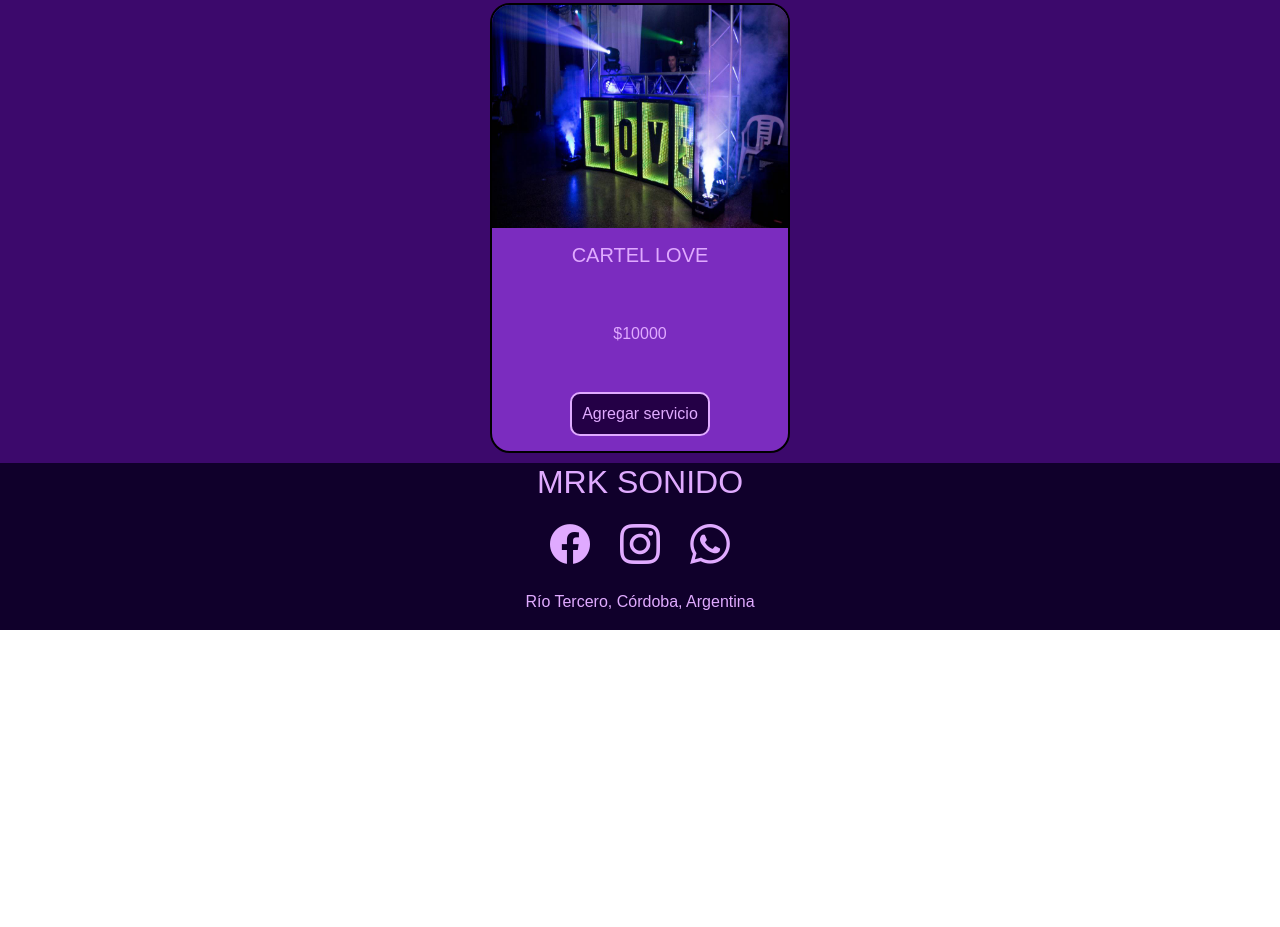
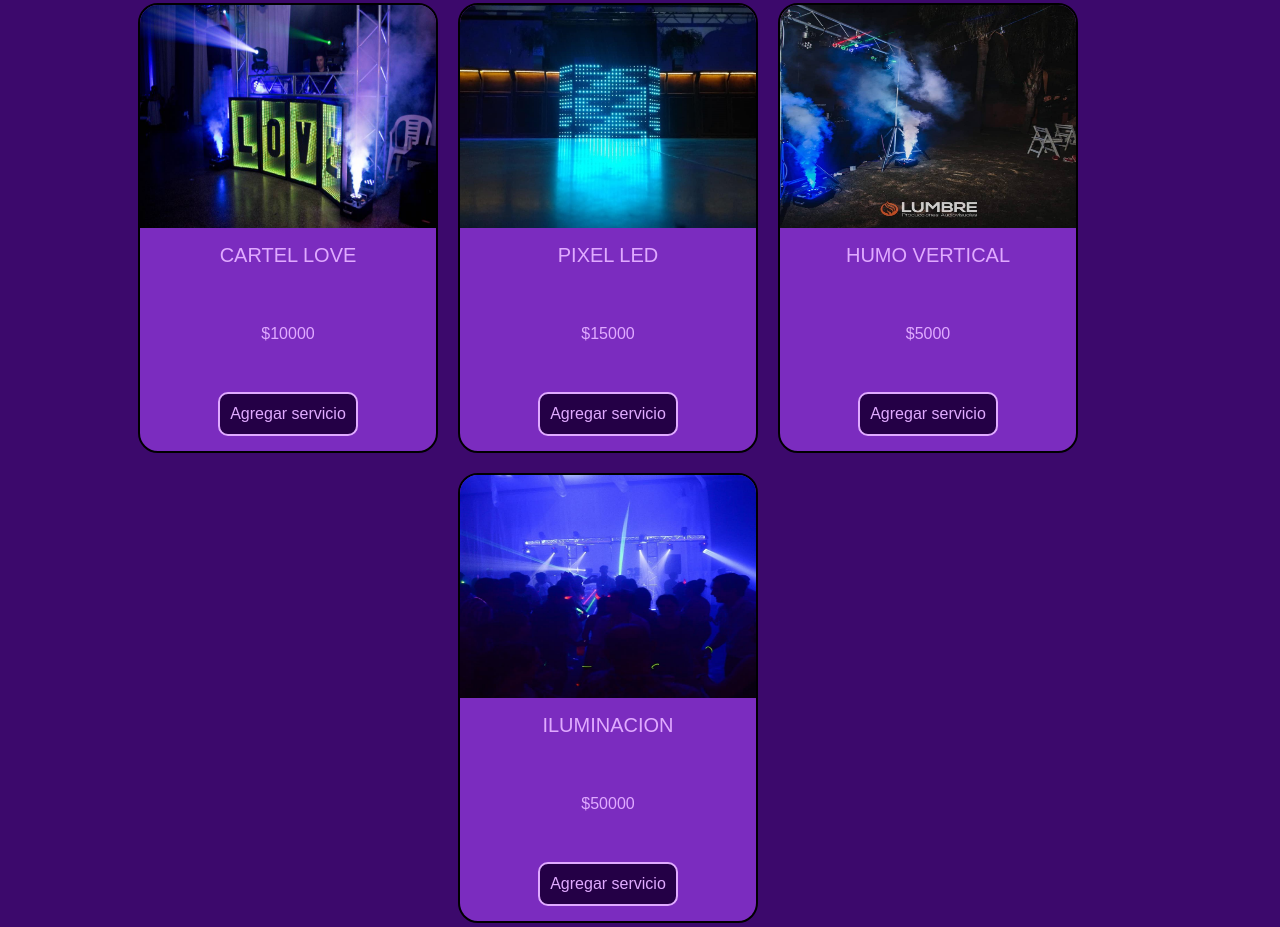
Before and after one commit to LucMercado/MRK-SONIDO, a plain HTML site: page index.html in a window 1280 px wide. Shown: the part 865-1792 px from the top of the page. Before the commit the page ends 1495 px from the top, so only its background shows below. Drawn offline with nearby package versions, Linux system fonts and the light colour scheme.

Commit message:
Corrección de errores y contenido

```diff
--- a/css/styles.css
+++ b/css/styles.css
@@ -29,8 +29,9 @@ body {
     background-attachment: fixed;
 
     display: flex;
-    align-items: center;
+    align-items: start;
     justify-content: center;
+    padding: 19%;
 }
 
 .portada-texto {
@@ -93,7 +94,7 @@ body {
     justify-content: center;
     gap: 20px;
     padding: 10px;
-    width: 100vw;
+    width: 95vw;
     flex-wrap: wrap;
 
 }
@@ -301,15 +302,18 @@ width: 100%;
     display: flex;
     flex-direction: column;
     gap: 0px;
+
 }
 
 .formulario-contacto {
     display: flex;
     flex-direction: column;
     align-items: center;
+    justify-content: center;
     color: #E0AAFF;
     background-color: #10002b;
     padding: 15px;
+    height: 80vh;
 
 }
 
--- a/index.html
+++ b/index.html
@@ -77,6 +77,36 @@
                     </div>
                 </article>
 
+                <article class="tarjeta">
+                    <img class="tarjeta-img" src="../img/cabina led.jpg" alt="pixel led">
+
+                    <div class="tarjeta-body">
+                        <h5>PIXEL LED</h5>
+                        <span>$15000</span>
+                        <a href="" class="btn">Agregar servicio</a>
+                    </div>
+                </article>
+
+                <article class="tarjeta">
+                    <img class="tarjeta-img" src="../img/humo2.jpg" alt="humo">
+
+                    <div class="tarjeta-body">
+                        <h5>HUMO VERTICAL</h5>
+                        <span>$5000</span>
+                        <a href="" class="btn">Agregar servicio</a>
+                    </div>
+                </article>
+
+                <article class="tarjeta">
+                    <img class="tarjeta-img" src="../img/iluminacion.jpg" alt="iluminacion">
+
+                    <div class="tarjeta-body">
+                        <h5>ILUMINACION</h5>
+                        <span>$50000</span>
+                        <a href="" class="btn">Agregar servicio</a>
+                    </div>
+                </article>
+
             </div>
 
         </section>
```
